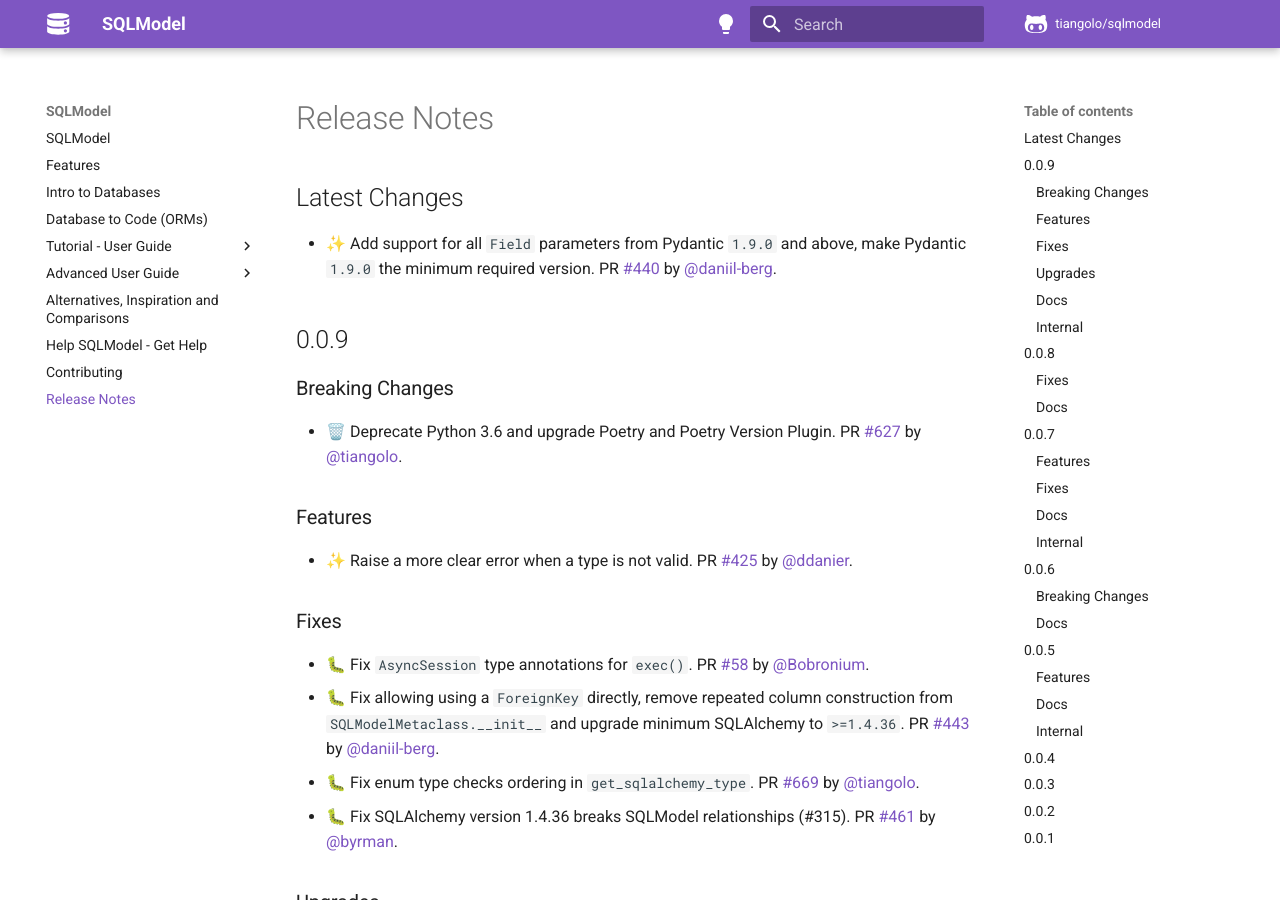
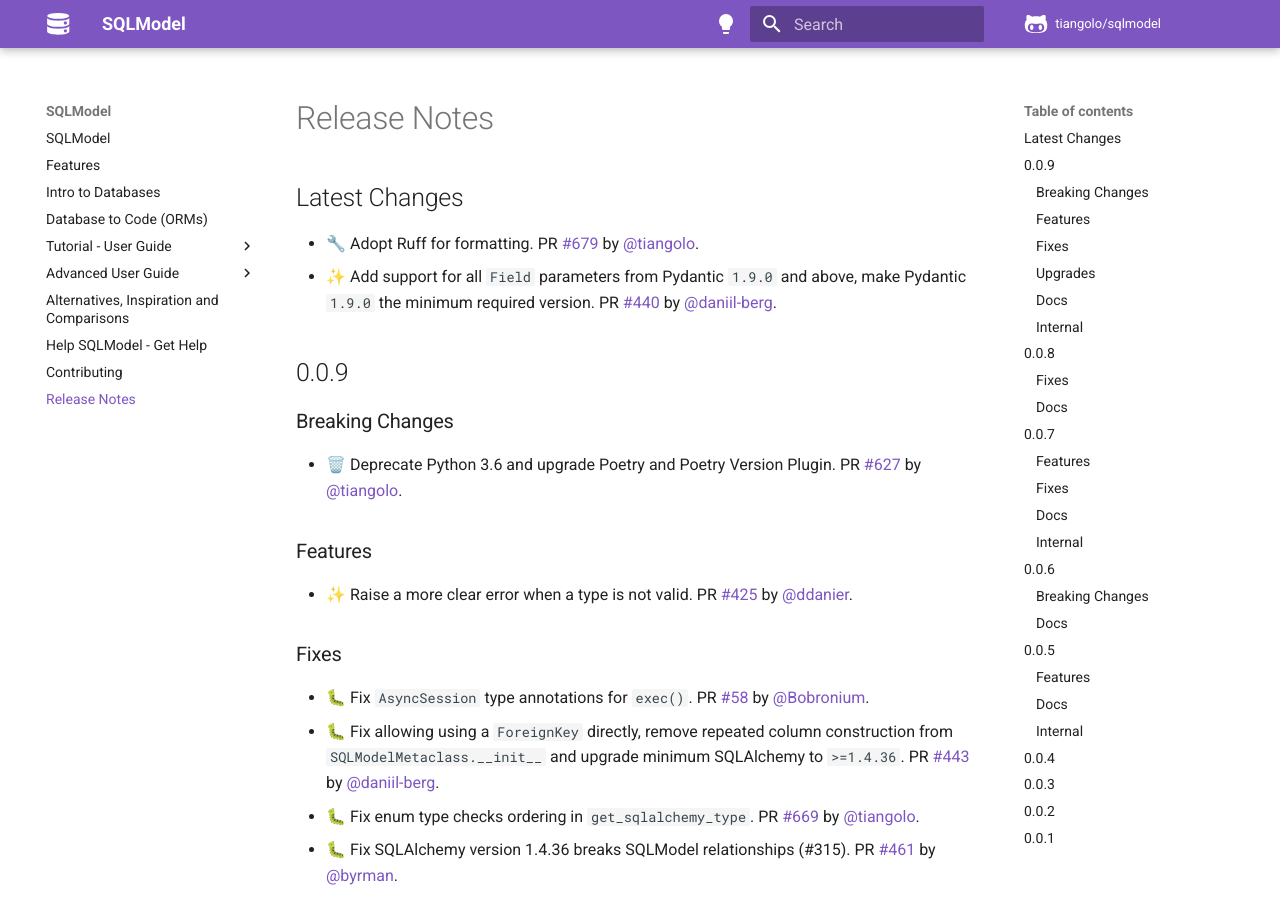
Before and after one commit to sztrakabalint/fastapi-sqlmodel, an MkDocs documentation site: the page built from docs/release-notes.md, in a window 1280 px wide and 900 px high. Built offline with MkDocs 1.6.1 and Material for MkDocs 9.7.7, drawn with Linux system fonts in a browser that asks for light colours; comment, search, counter and statistics services are not loaded.

Commit message:
📝 Update release notes

```diff
--- a/docs/release-notes.md
+++ b/docs/release-notes.md
@@ -2,6 +2,7 @@
 
 ## Latest Changes
 
+* 🔧 Adopt Ruff for formatting. PR [#679](https://github.com/tiangolo/sqlmodel/pull/679) by [@tiangolo](https://github.com/tiangolo).
 * ✨ Add support for all `Field` parameters from Pydantic `1.9.0` and above, make Pydantic `1.9.0` the minimum required version. PR [#440](https://github.com/tiangolo/sqlmodel/pull/440) by [@daniil-berg](https://github.com/daniil-berg).
 ## 0.0.9
 
```
